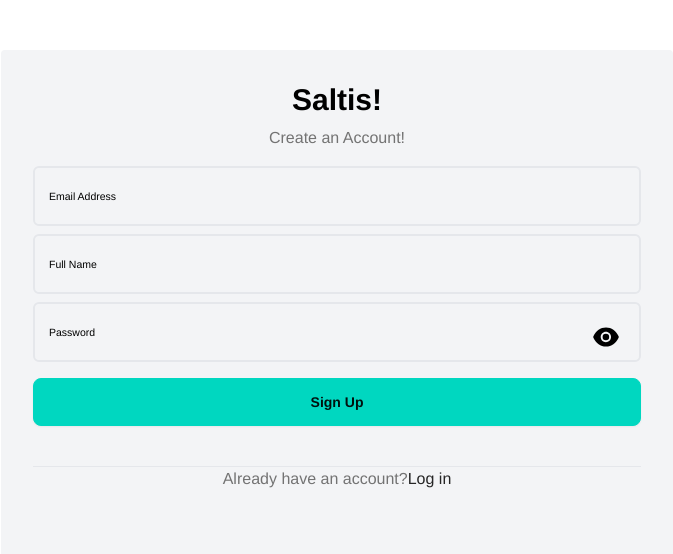
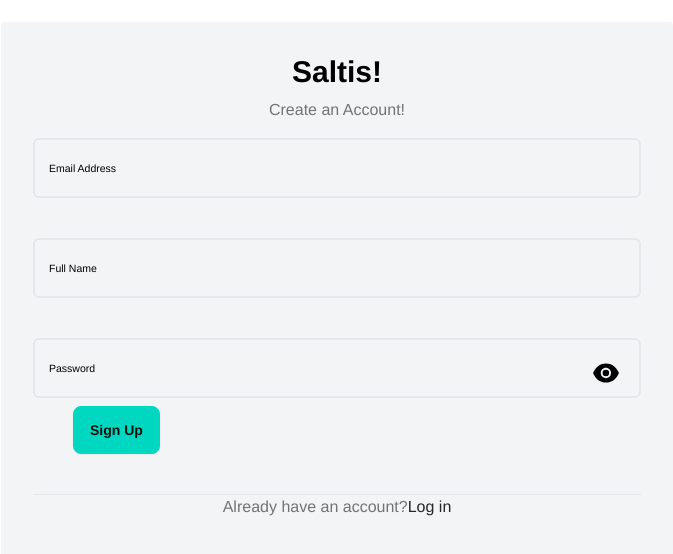
Before and after one commit to Odin-Taif/front-end-salt-precourse, a Next.js app: page /sign-up in a window 1280 px wide. Shown: the part 134-688 px from the top of the page, without its empty margins (303-976 px from the left). Built offline with nearby package versions, Linux system fonts and the light colour scheme.

Commit message:
testing server actions and useFormState with zod validiation

```diff
--- /dev/null
+++ b/app/actions.ts
@@ -0,0 +1,66 @@
+"use server";
+import { signUpSchema } from "../drizzle/dbschema/zod-validations";
+import axios from "axios";
+
+// Signup Server Action
+export async function signupAction(prevState: any, formData: FormData) {
+  // Extract form data
+  const id = formData.get("id")?.toString();
+  const email = formData.get("email")?.toString();
+  const password = formData.get("password")?.toString();
+  const name = formData.get("name")?.toString();
+
+  const userValidated = signUpSchema.safeParse({ id, email, password, name });
+
+  // To be discussed with Marcus, If it is better to refelect the error message from the server |
+  // or to use the generic message below
+  if (!userValidated.success) {
+    const errors = userValidated.error.flatten().fieldErrors;
+    // Build detailed error messages
+    const errorMessages: Record<string, string> = {};
+
+    if (errors.email) {
+      errorMessages.email =
+        "Email is required and should be a valid email address.";
+    }
+    if (errors.password) {
+      errorMessages.password =
+        "Password is required and must be at least 6 characters long.";
+    }
+    if (errors.name) {
+      errorMessages.name =
+        "Name is required and should be at least 3 characters long.";
+    }
+    return {
+      success: false,
+      message: "Validation failed. Please check your input.",
+      errors: errorMessages,
+    };
+  }
+  // -=-=-=-=-=-=-=-=-=--=-=-=-=-=-=-=-=-=-=-=-=-=-=-=-=-=-=-=-=-=-=-=-=-=-=-=-=-=-=-=-=-=-=-=-=-=-=-=-=-
+  try {
+    const response = await axios.post(
+      "https://salt.odinobusi.online/api/v1/users/signup",
+      { email, password, name }
+    );
+
+    if (response.status !== 201) {
+      return {
+        success: false,
+        message:
+          "An unexpected error occurred during sign up. Please try again.",
+      };
+    }
+
+    return {
+      success: true,
+      message: "User has been created successfully!",
+    };
+  } catch (error: any) {
+    console.error("Signup Error:", error);
+    return {
+      success: false,
+      message: "An unexpected error occurred during sign up. Please try again.",
+    };
+  }
+}
--- a/app/sign-up/signupForm.tsx
+++ b/app/sign-up/signupForm.tsx
@@ -8,90 +8,49 @@ import {
   signUpSchema,
 } from "../zod-validation/zod-validiation";
 import { zodResolver } from "@hookform/resolvers/zod";
-import axios from "axios";
+import { useFormState } from "react-dom";
+import { signupAction } from "../actions";
+import { SubmitButton } from "./submit-btn";
 
 const SignUpForm = () => {
+  const [state, formAction] = useFormState(signupAction, null);
   const {
     register,
-    handleSubmit,
-    reset,
     formState: { errors },
   } = useForm<SignUpFieldValues>({
     resolver: zodResolver(signUpSchema),
   });
-
-  const [isLoading, setIsLoading] = useState<boolean>(false);
   const router = useRouter();
-
-  // Function to handle form submission
-  const onSubmit: SubmitHandler<SignUpFieldValues> = (data) => {
-    // console.log(data);
-    setIsLoading(true);
-    axios
-      .post("https://salt.odinobusi.online/api/v1/users/signup", data)
-      .catch((err: any) => console.log(err))
-      .then(() => {
-        setIsLoading(false);
-        reset();
-        router.push("/sign-in");
-      });
-  };
 
   return (
     <div className="flex flex-col items-center justify-center min-h-screen">
       <div className="bg-gray-100 text-black rounded m-auto p-3 w-full max-w-md sm:p-8  md:max-w-lg  md:p-8 lg:max-w-xl xl:max-w-2xl">
         <div className="flex flex-col gap-2">
           <Heading title="Saltis!" subtitle="Create an Account!" center />
-          <form>
-            <Input
-              id="email"
-              label="Email Address"
-              disabled={isLoading}
-              register={register}
-            />
-            {/* error email handling */}
-            {errors.email?.message && (
-              <span className="text-rose-500 px-3">
-                {errors.email.message.toString()}
-              </span>
-            )}
+          <form action={formAction}>
+            <Input id="email" label="Email Address" register={register} />
+            <span aria-live="polite" className="text-red-700 p-5">
+              {state?.errors && JSON.stringify(state.errors.email)}
+            </span>
+            {/* -=-=-=-=-=-========= -=-=-=-=-=-========= -=-=-=-=-=-========= -=-=-=-=-=-========= */}
+            <Input id="name" label="Full Name" register={register} />
+            <span aria-live="polite" className="text-red-700 p-5">
+              {state?.errors && JSON.stringify(state.errors.name)}
+            </span>
+            {/* -=-=-=-=-=-========= -=-=-=-=-=-========= -=-=-=-=-=-========= -=-=-=-=-=-========= */}
 
-            {/* -=-=-=-=-=-========= -=-=-=-=-=-========= -=-=-=-=-=-========= -=-=-=-=-=-========= */}
-            <Input
-              id="name"
-              label="Full Name"
-              disabled={isLoading}
-              register={register}
-            />
-            {/* error name handling */}
-            {errors.name?.message && (
-              <span className="text-rose-500 px-3">
-                {errors.name.message.toString()}
-              </span>
-            )}
-            {/* -=-=-=-=-=-========= -=-=-=-=-=-========= -=-=-=-=-=-========= -=-=-=-=-=-========= */}
             <Input
               id="password"
               label="Password"
-              disabled={isLoading}
               register={register}
               type="password"
             />
-            {/* error password handling */}
-            {errors.password?.message && (
-              <span className="text-rose-500 px-3 ">
-                {errors.password.message.toString()}
-              </span>
-            )}
+            <span aria-live="polite" className="text-red-700 p-5">
+              {state?.errors && JSON.stringify(state.errors.password)}
+            </span>
+
+            <SubmitButton />
           </form>
-
-          <button className="btn btn-accent" onClick={handleSubmit(onSubmit)}>
-            {isLoading ? (
-              <span className="loading loading-spinner">Loading...</span>
-            ) : (
-              "Sign Up"
-            )}
-          </button>
         </div>
         <div className="flex flex-col py-10">
           <hr />
--- /dev/null
+++ b/app/sign-up/submit-btn.tsx
@@ -0,0 +1,13 @@
+"use client";
+
+import { useFormStatus } from "react-dom";
+
+export function SubmitButton() {
+  const { pending } = useFormStatus();
+
+  return (
+    <button disabled={pending} type="submit" className="btn btn-accent">
+      Sign Up
+    </button>
+  );
+}
--- a/package.json
+++ b/package.json
@@ -16,6 +16,7 @@
     "@hookform/resolvers": "^3.9.0",
     "@mui/material": "^6.1.0",
     "axios": "^1.7.7",
+    "bcryptjs": "^2.4.3",
     "drizzle-kit": "^0.24.2",
     "drizzle-orm": "^0.33.0",
     "next": "14.2.11",
@@ -26,12 +27,14 @@
     "react-icons": "^5.3.0",
     "react-spinners": "^0.14.1",
     "react-toastify": "^10.0.5",
-    "zod": "^3.23.8"
+    "zod": "^3.23.8",
+    "mailtrap": "^3.4.0"
   },
   "devDependencies": {
     "@testing-library/jest-dom": "^6.5.0",
     "@testing-library/react": "^16.0.1",
     "@types/axios": "^0.9.36",
+    "@types/bcryptjs": "^2.4.6",
     "@types/node": "^20",
     "@types/react": "^18.3.5",
     "@types/react-dom": "^18",
```
Also changed, not shown: 1 other file (tests, documents, lock files or other folders).
